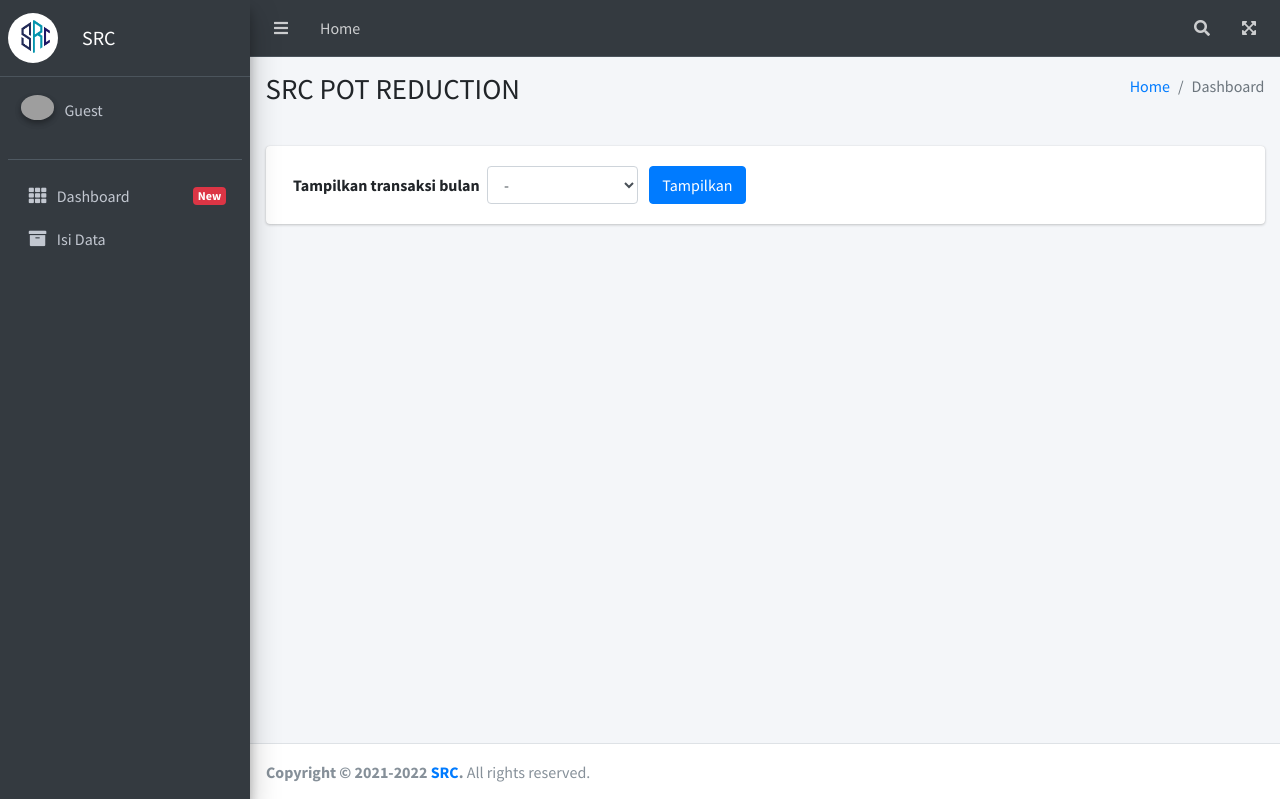
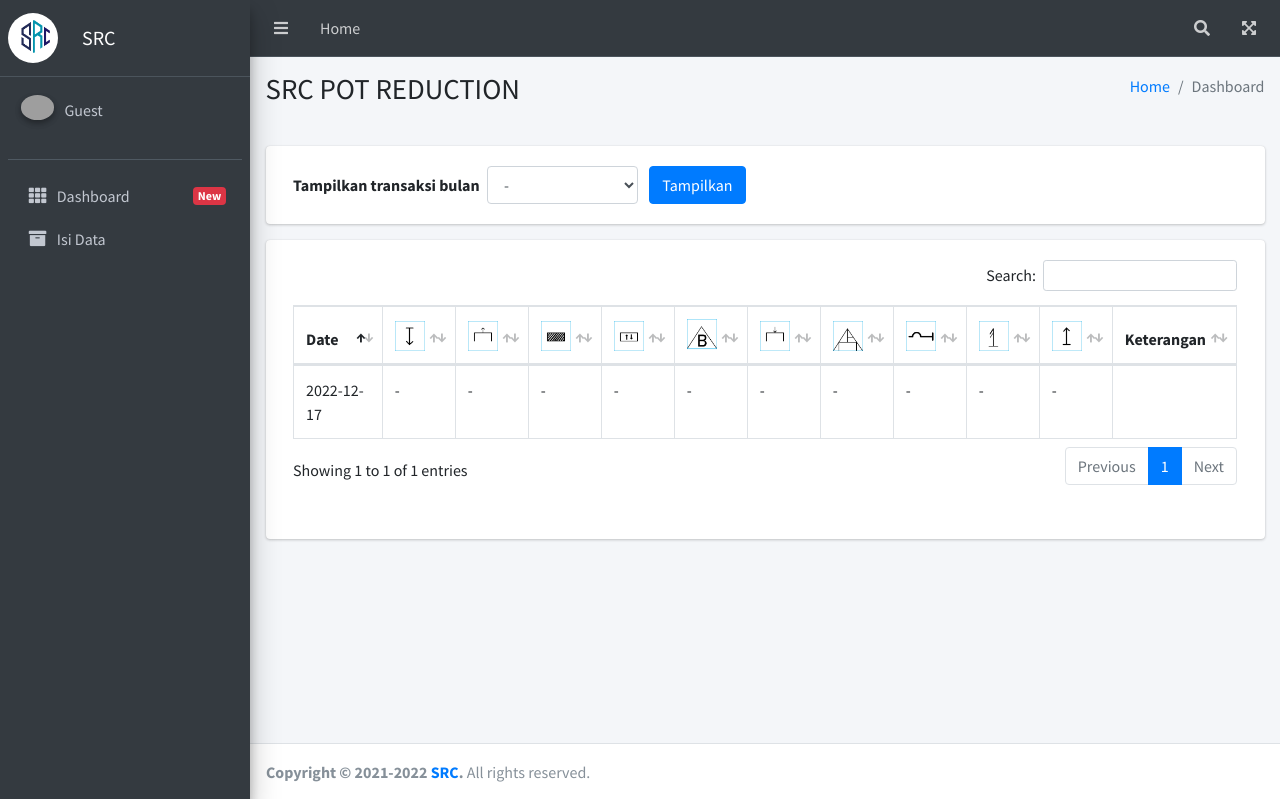
Before and after one commit to Winazmi/recontuction, a PHP site: page /app/index2.php in a window 1280 px wide. Shown: the top 799 px of the page. Run offline with PHP 8.4, Linux system fonts and the light colour scheme; data comes from the database, SQL or seed files in the repository; some libraries are stand-ins or nearby versions; grey boxes are pictures that could not be loaded.

Commit message:
update lagi

```diff
--- a/app/dashboard.php
+++ b/app/dashboard.php
@@ -27,7 +27,65 @@
             </div>
           </div>
         </div>
+        <div class="card col-md-12 mx-auto">
+          <div class="card-body">
+            <table id="example2" class="table table-bordered table-hover">
+              <thead>
+                <tr>
+                  <th>Date</th>
+                  <th><img src="dist/img/a.png" alt="srcl" height="30" width="30"></th>
+                  <th><img src="dist/img/b.png" alt="srcl" eight="30" width="30"></th>
+                  <th><img src="dist/img/c.png" alt="srcl" eight="30" width="30"></th>
+                  <th><img src="dist/img/d.png" alt="srcl" eight="30" width="30"></th>
+                  <th><img src="dist/img/e.png" alt="srcl" eight="30" width="30"></th>
+                  <th><img src="dist/img/f.png" alt="srcl" eight="30" width="30"></th>
+                  <th><img src="dist/img/g.png" alt="srcl" eight="30" width="30"></th>
+                  <th><img src="dist/img/h.png" alt="srcl" eight="30" width="30"></th>
+                  <th><img src="dist/img/i.png" alt="srcl" eight="30" width="30"></th>
+                  <th><img src="dist/img/j.png" alt="srcl" eight="30" width="30"></th>
+                  <th>Keterangan</th>
+                </tr>
+              </thead>
+              <tbody>
+                <?php
+                $bulan = date('F Y');
+                $q = mysqli_query($koneksi, " SELECT * FROM data_pot where date_format(tanggal, '%M %Y')='$bulan' ");
+                if (isset($_POST['submit'])) {
+                  $bln = $_POST['bulan'];
 
+                  if (!empty($bln)) {
+                    // perintah tampil data berdasarkan periode bulan
+                    $q = mysqli_query($koneksi, "SELECT * FROM data_pot WHERE date_format(tanggal, '%M %Y') =  '$bln'");
+                  } else {
+                    // perintah tampil semua data
+                    $q = mysqli_query($koneksi, "SELECT * FROM data_pot WHERE date_format(tanggal, '%M %Y') =  '$bulan'");
+                  }
+                }
+
+                while ($pot = mysqli_fetch_array($q)) {
+                ?>
+                  <tr>
+                    <td><?php echo $pot['tanggal']; ?></td>
+                    <td><?php echo $pot['cut_up']; ?></td>
+                    <td><?php echo $pot['take_out']; ?></td>
+                    <td><?php echo $pot['CBD']; ?></td>
+                    <td><?php echo $pot['CSE']; ?></td>
+                    <td><?php echo $pot['work_b']; ?></td>
+                    <td><?php echo $pot['IOS']; ?></td>
+                    <td><?php echo $pot['work_12']; ?></td>
+                    <td><?php echo $pot['ACDD']; ?></td>
+                    <td><?php echo $pot['baking']; ?></td>
+                    <td><?php echo $pot['start_up']; ?></td>
+                    <td><?php echo $pot['keterangan']; ?></td>
+                  </tr>
+                <?php } ?>
+            </table>
+          </div>
+          <div class="card col-md-12 mx-auto mt-3">
+            <!-- /.card-body -->
+          </div>
+          <!-- /.card -->
+        </div>
         <!-- /.card -->
       </div>
       <!-- /.col -->
--- a/app/footer.php
+++ b/app/footer.php
@@ -65,7 +65,7 @@ $(function() {
   $('#example2').DataTable({
     "paging": true,
     "lengthChange": false,
-    "searching": false,
+    "searching": true,
     "ordering": true,
     "info": true,
     "autoWidth": false,
--- a/app/logout.php
+++ b/app/logout.php
@@ -2,5 +2,5 @@
 session_start();
 unset($_SESSION['nama']);
 unset($_SESSION['devisi']);
-header('Location: ../app/index.php');
+header('Location: ../app/index2.php');
 // login.php
--- a/conf/autentifikasi.php
+++ b/conf/autentifikasi.php
@@ -6,7 +6,7 @@ $password = $_POST['password'];
 
 $query = mysqli_query($koneksi, " SELECT * FROM tb_user WHERE username ='$username' AND password='$password' ");
 if (mysqli_num_rows($query) == 1) {
-    header('Location: ../app/index.php');
+    header('Location: ../app/index2.php');
     $user = mysqli_fetch_assoc($query);
     $_SESSION['username'] = $user['username'];
     $_SESSION['devisi'] = $user['devisi'];
```
Also changed, not shown: app/add/table_add.php (added, +69 -0 lines), app/dashboard2.php (+16 -2 lines), app/data_pot.php (+19 -0 lines), app/index.php (+7 -8 lines). Lines whose indentation alone changed are shown as unchanged.
